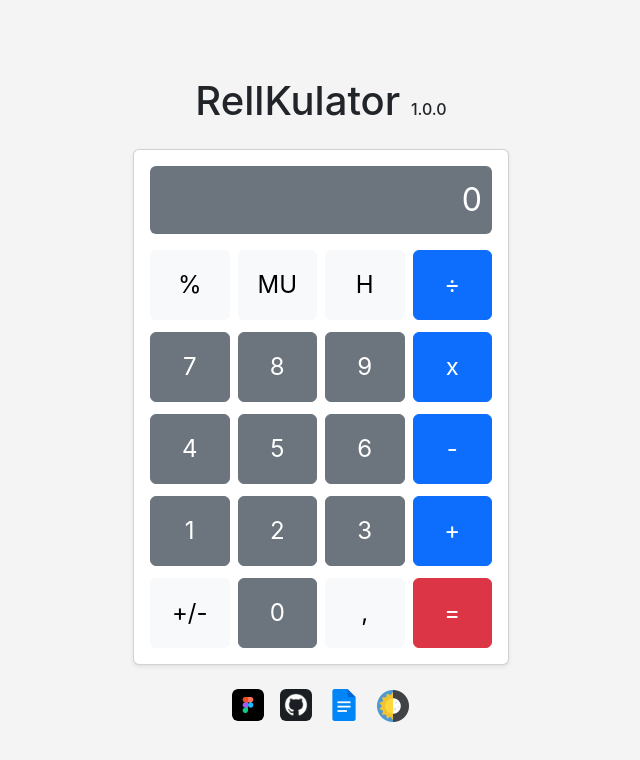
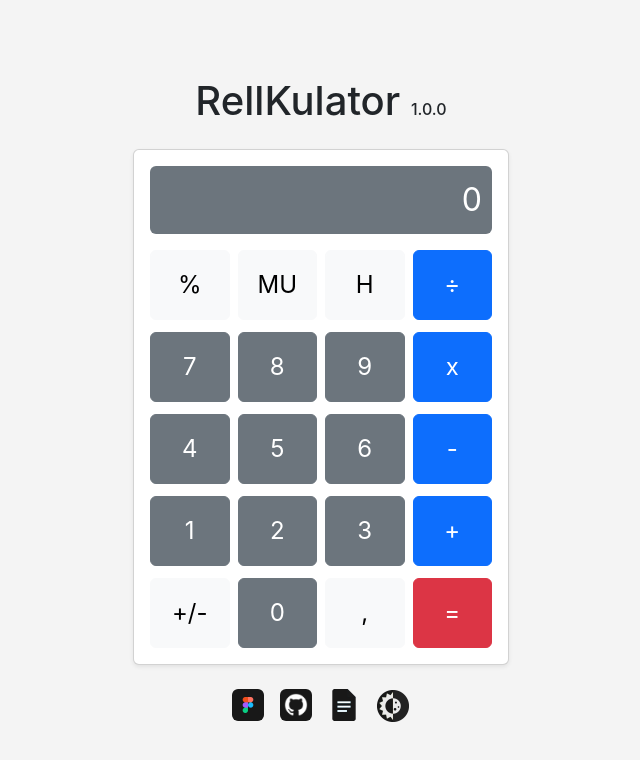
Before and after one commit to Fern-Aerell/Rellkulator, a website: page index.html in a window 1280 px wide. Shown: the whole page, without its empty margins (319-959 px from the left). Drawn offline with nearby package versions, Linux system fonts and the light colour scheme; files that its build step writes are made by us from their sources; a web font is replaced by a local one.

Commit message:
update: Membuat icon dapat menyesuaikan tema yang digunakan

```diff
--- a/index.html
+++ b/index.html
@@ -148,28 +148,29 @@
                     <!-- Tautan ke desain Figma -->
                     <a class="d-flex justify-content-center" title="Figma Design" target="_blank"
                         href="https://www.figma.com/design/1hk4GEFzVSF9iMyoRFg7KT/RellKulator?node-id=0-1&t=SXYAZD0vbiCXD8DY-1">
-                        <img class="rounded mt-4" height="32px" width="32px" src="images/figma-icon.webp"
-                            alt="figma-icon" loading="lazy">
+                        <img class="rounded mt-4" height="32px" width="32px" id="figma_icon"
+                            src="images/figma-icon-dark.webp" alt="figma-icon" loading="lazy">
                     </a>
 
                     <!-- Tautan ke repositori Github -->
                     <a class="d-flex justify-content-center" title="Github Repo" target="_blank"
                         href="https://github.com/Fern-Aerell/Rellkulator">
-                        <img class="rounded mt-4" height="32px" width="32px" src="images/github-icon.webp"
-                            alt="github-icon" loading="lazy">
+                        <img class="rounded mt-4" height="32px" width="32px" id="github_icon"
+                            src="images/github-icon-dark.webp" alt="github-icon" loading="lazy">
                     </a>
 
                     <!-- Tautan ke manual book -->
                     <a class="d-flex justify-content-center" title="Manual Book" target="_blank"
                         href="https://github.com/Fern-Aerell/Rellkulator/blob/main/docs/manual_book.md">
-                        <img class="rounded mt-4" height="32px" width="32px" src="images/manual-book-icon.webp"
-                            alt="manual-book-icon" loading="lazy">
+                        <img class="rounded mt-4" height="32px" width="32px" id="manual_book_icon"
+                            src="images/manual-book-icon-dark.webp" alt="manual-book-icon" loading="lazy">
                     </a>
 
                     <!-- Tombol untuk mengganti tema -->
                     <button class="btn m-0 p-0 rounded mt-4" id="toggle_theme">
-                        <img height="32px" width="32px" src="images/dark-light-mode-button-icon.webp"
-                            alt="dark-light-mode-button-icon" loading="lazy">
+                        <img height="32px" width="32px" id="toggle_theme_icon"
+                            src="images/dark-light-mode-button-icon-dark.webp" alt="dark-light-mode-button-icon"
+                            loading="lazy">
                     </button>
                 </div>
             </div>
--- a/js/script.js
+++ b/js/script.js
@@ -2,8 +2,15 @@
 const htmlElement = document.documentElement;
 // Menginisialisasi tema, mengambil tema yang di simpan di local storage, jika tidak ada otomatis ke tema light
 const savedTheme = localStorage.getItem("theme") || "light";
+// Menginisialisasi object yang berisi element icon yang dapat berubah sesuai tema
+const figmaIcon = document.getElementById("figma_icon");
+const githubIcon = document.getElementById("github_icon");
+const manualBookIcon = document.getElementById("manual_book_icon");
+const toggleThemeIcon = document.getElementById("toggle_theme_icon");
 // Mengatur tema pada element html sesuai savedTheme
 htmlElement.setAttribute("data-bs-theme", savedTheme);
+// Mengupdate icon
+updateIconTheme();
 
 // Menginisialisasi objek outputs yang berisi elemen output kalkulator
 const output = document.getElementById("output"); // Menyimpan elemen output
@@ -316,6 +323,18 @@ document.addEventListener("keydown", function (event) {
     }
 });
 
+// Fungsi untuk mengubah icon sesuai tema
+function updateIconTheme() {
+    // Mengambil tema saat ini
+    const currentTheme = htmlElement.getAttribute("data-bs-theme");
+
+    // Mengatur icon sesuai tema
+    figmaIcon.src = currentTheme === "light" ? "images/figma-icon-dark.webp" : "images/figma-icon-light.webp";
+    githubIcon.src = currentTheme === "light" ? "images/github-icon-dark.webp" : "images/github-icon-light.webp";
+    manualBookIcon.src = currentTheme === "light" ? "images/manual-book-icon-dark.webp" : "images/manual-book-icon-light.webp";
+    toggleThemeIcon.src = currentTheme === "light" ? "images/dark-light-mode-button-icon-dark.webp" : "images/dark-light-mode-button-icon-light.webp";
+}
+
 // Fungsi untuk mengganti tema
 function toggleTheme() {
     // Mengambil tema saat ini
@@ -326,6 +345,8 @@ function toggleTheme() {
     htmlElement.setAttribute("data-bs-theme", newTheme);
     // Menyimpan tema saat ini ke local storage
     localStorage.setItem("theme", newTheme);
+    // Mengupdate icon
+    updateIconTheme();
 }
 
 // Menambahkan event listener untuk setiap tombol
```
Also changed, not shown: images/dark-light-mode-button-icon-dark.webp (added), images/dark-light-mode-button-icon-light.webp (added), images/dark-light-mode-button-icon.webp (deleted), images/figma-icon-dark.webp (added), images/figma-icon-light.webp (added), images/figma-icon.webp (deleted), images/github-icon-dark.webp (added), images/github-icon-light.webp (added), images/github-icon.webp (deleted), images/manual-book-icon-dark.webp (added), images/manual-book-icon-light.webp (added), images/manual-book-icon.webp (deleted).
